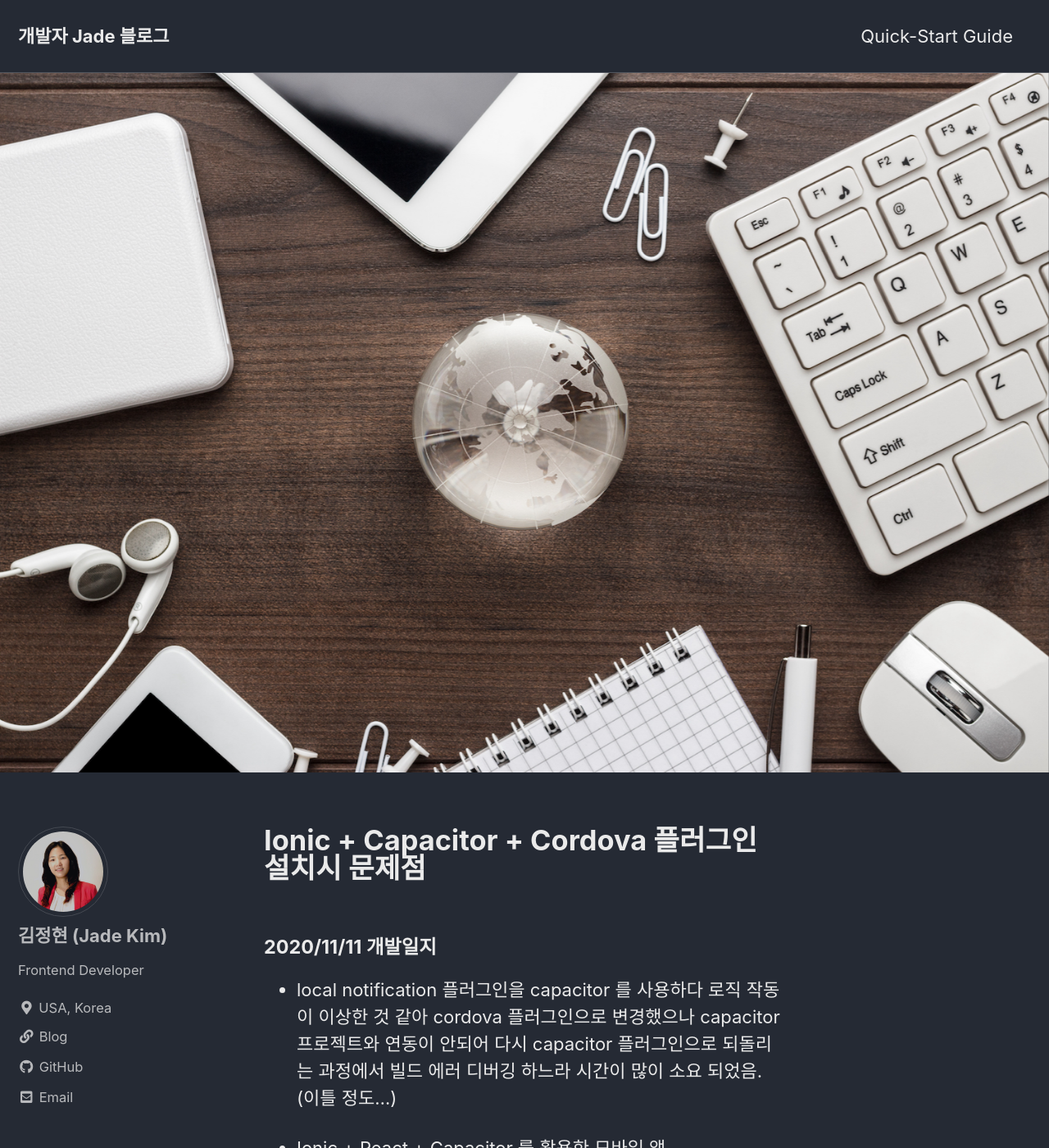
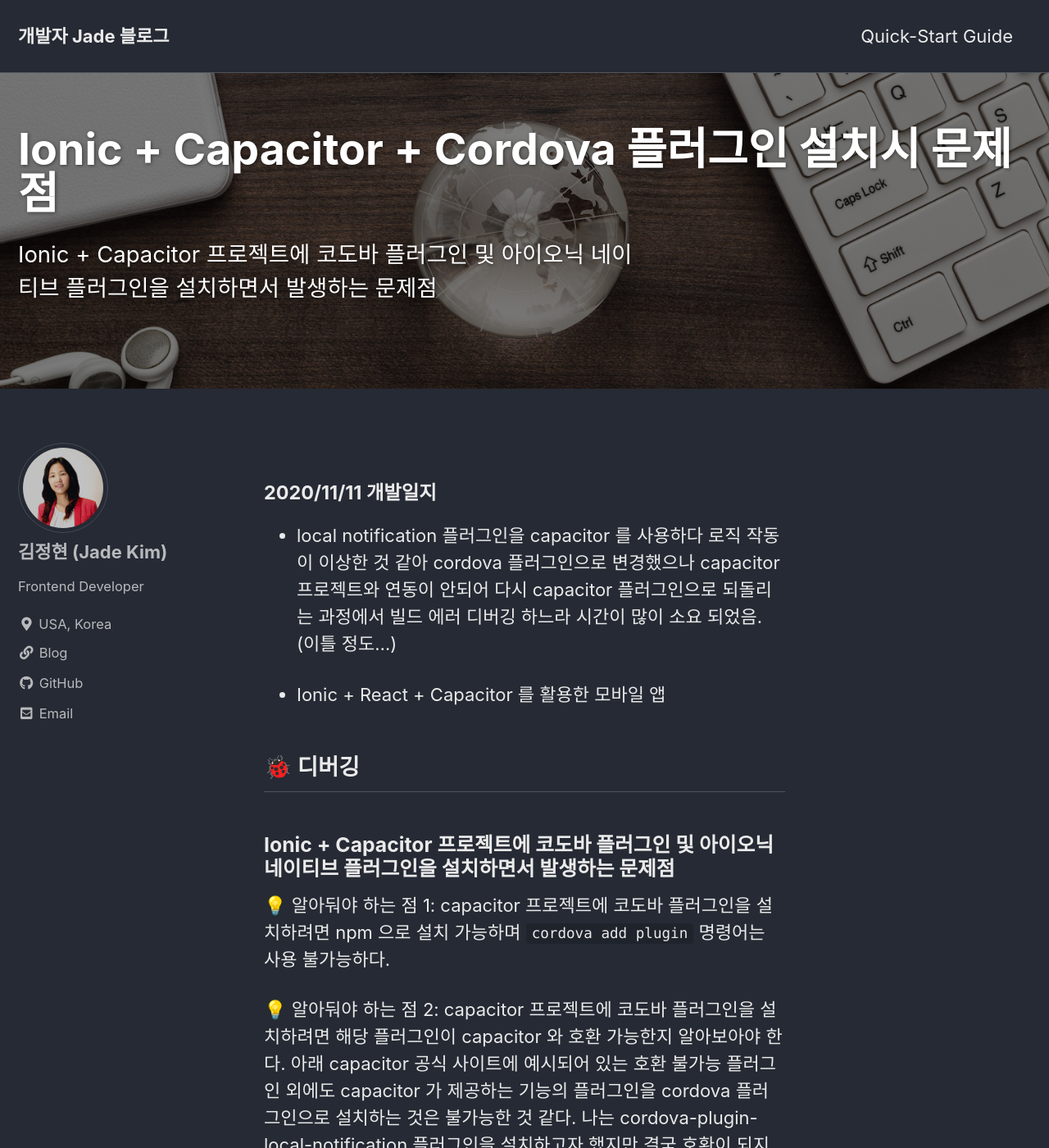
Before and after one commit to trevino-kim/github.io, a Jekyll site: the page built from _posts/2020-11-11-Ionic-Capacitor-Cordova-Plugins.md, in a window 1280 px wide and 1400 px high. Shown: the whole window at 82% size. Built offline with Jekyll 4.4.1, drawn with Linux system fonts in a browser that asks for light colours; cached includes are drawn as plain includes.

Commit message:
Update 2020-11-11-Ionic-Capacitor-Cordova-Plugins.md

```diff
--- a/_posts/2020-11-11-Ionic-Capacitor-Cordova-Plugins.md
+++ b/_posts/2020-11-11-Ionic-Capacitor-Cordova-Plugins.md
@@ -2,7 +2,8 @@
 title: "Ionic + Capacitor + Cordova 플러그인 설치시 문제점"
 excerpt: "Ionic + Capacitor 프로젝트에 코도바 플러그인 및 아이오닉 네이티브 플러그인을 설치하면서 발생하는 문제점"
 header:
-  image: /assets/images/2020-11-11.jpg
+  overlay_image: /assets/images/2020-11-11.jpg
+  overlay_filter: rgba(0, 0, 0, 0.5)
   teaser: /assets/images/2020-11-11.jpg
 categories:
 - Hybrid-App
```
